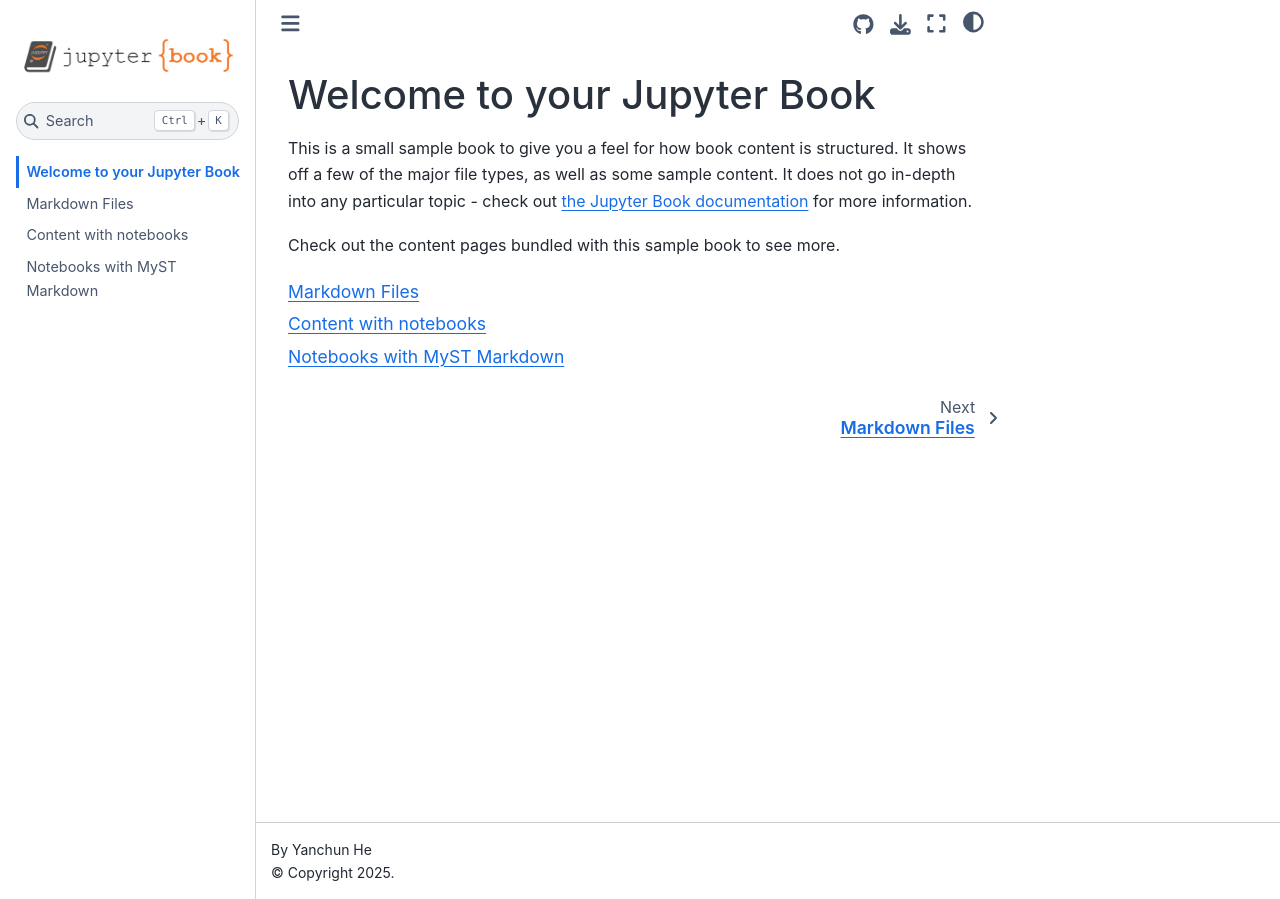
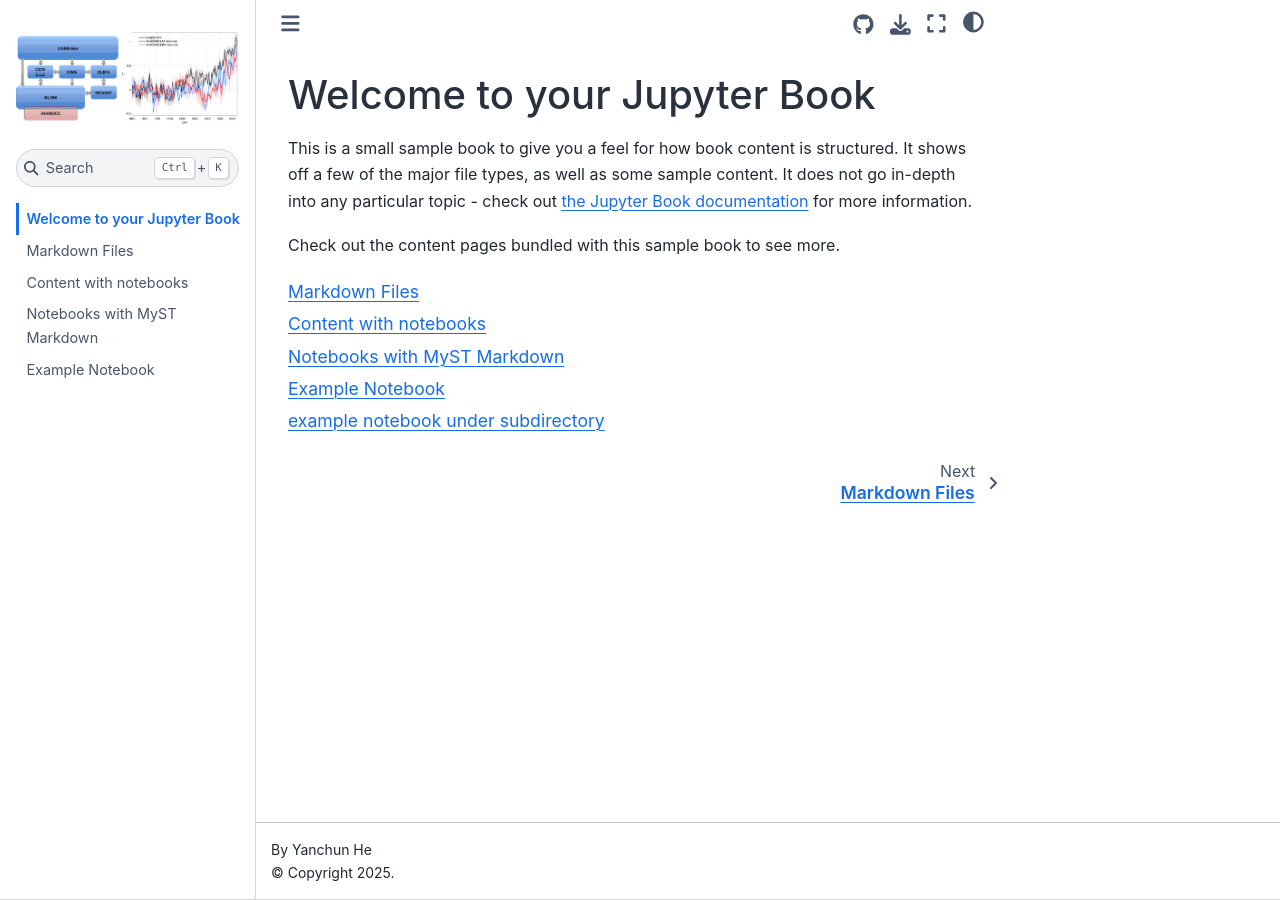
Before and after one commit to YanchunHe/noresm3spinup, a Jupyter Book: the page built from intro.md, in a window 1280 px wide. Built offline with Jupyter Book 1.0.4 settings and Sphinx 7.4.7 and the Sphinx Book theme 1.1.4, drawn with Linux system fonts in a browser that asks for light colours.

Commit message:
add example notebook on remove code input

```diff
--- a/_config.yml
+++ b/_config.yml
@@ -8,7 +8,7 @@
 title                       : NorESM3spinup  # The title of the book. Will be placed in the left navbar.
 author                      : Yanchun He  # The author of the book
 copyright                   : "2025"  # Copyright year to be placed in the footer
-logo                        : logo.png  # A path to the book logo
+logo                        : noresm_web.png  # A path to the book logo
 
 # Force re-execution of notebooks on each build.
 # See https://jupyterbook.org/content/execute.html
--- a/_toc.yml
+++ b/_toc.yml
@@ -7,3 +7,4 @@
 - file: markdown
 - file: notebooks
 - file: markdown-notebooks
+- file: example_notebook
```
Also changed, not shown: example_notebook.ipynb (added), noresm_web.png (added).
